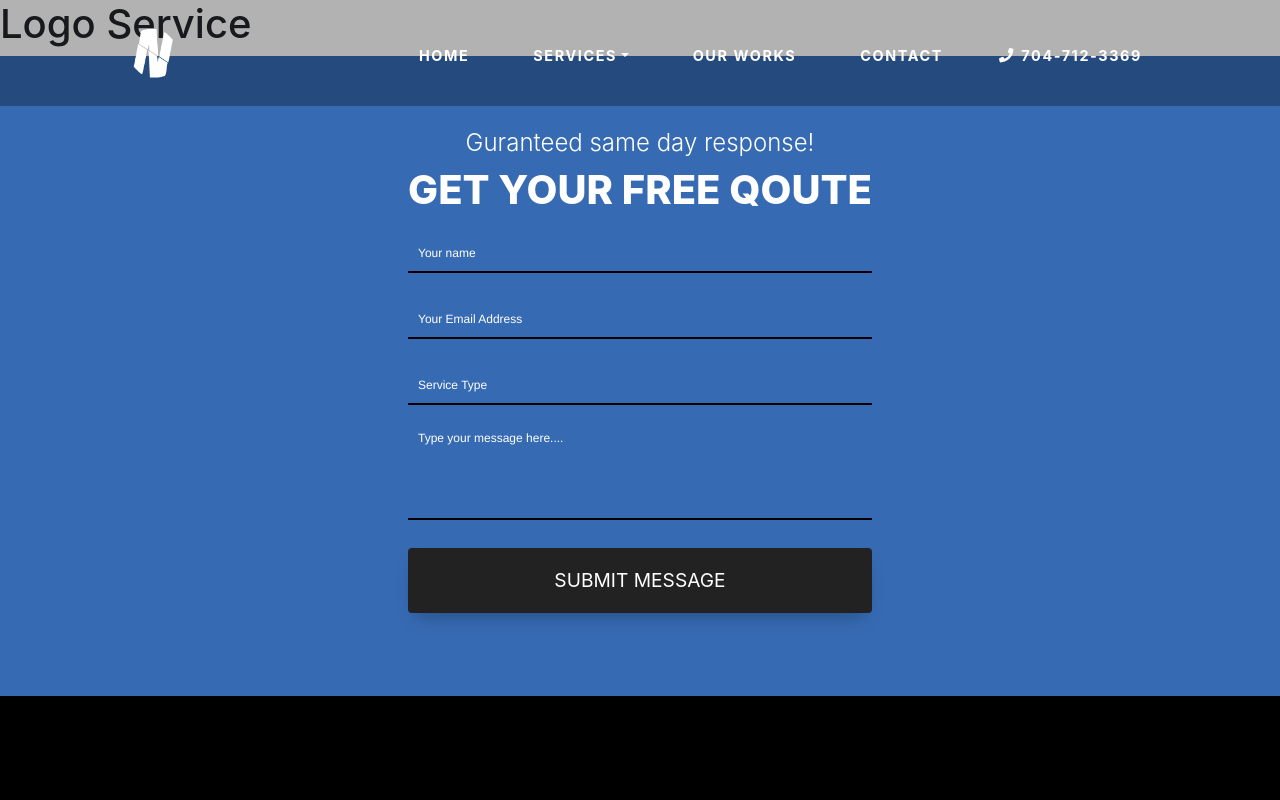
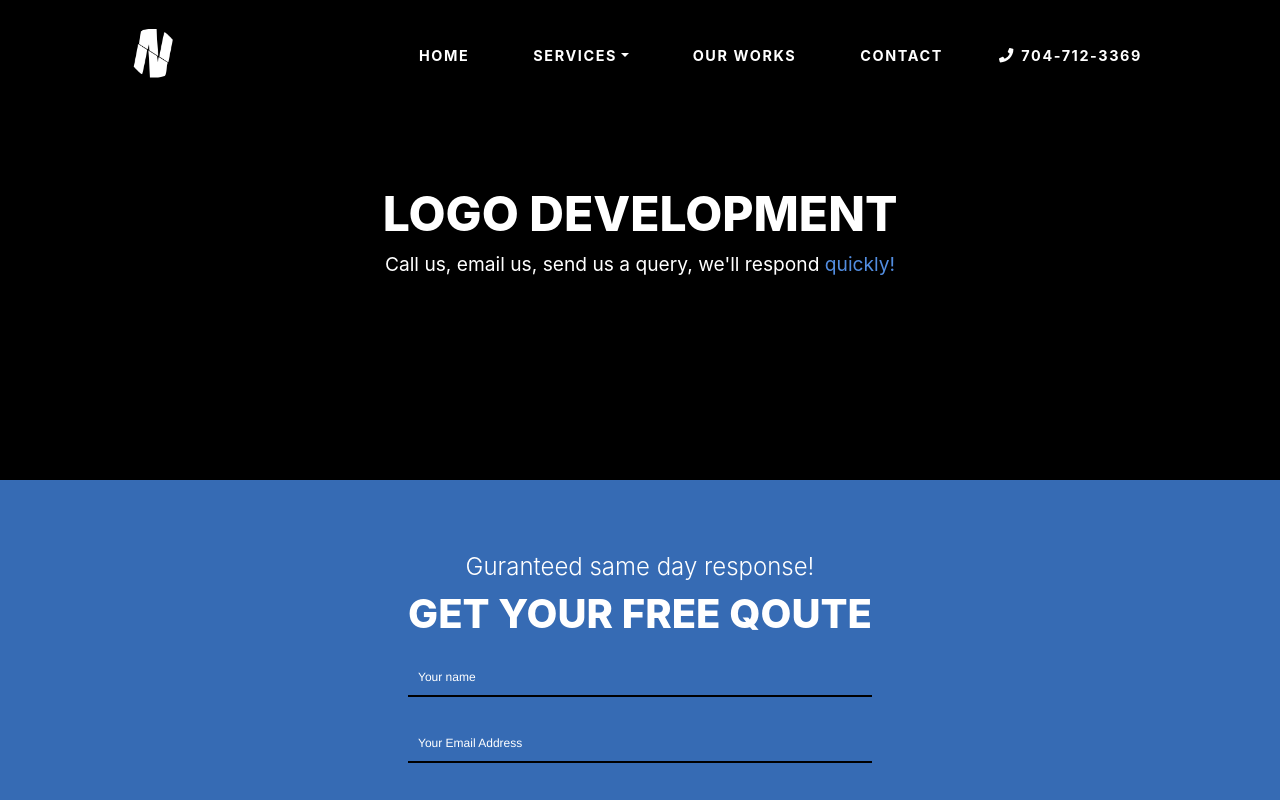
Before and after one commit to Clubin1/NeroDev, a React (Create React App) app: page /development/logo in a window 1280 px wide. Shown: the top 800 px of the page. Built offline with nearby package versions, Linux system fonts and the light colour scheme.

Commit message:
website, software, logo landing

```diff
--- a/src/App.js
+++ b/src/App.js
@@ -11,11 +11,13 @@ import Contact from './pages/Contact'
 // Componenets
 import Navbar from './components/ui/Navbar'
 import Footer from './components/ui/Footer'
+import GoToTop from './components/GoToTop'
 
 function App() {
   return (
     <div className="App">
       <Navbar/>
+      <GoToTop />
       <Switch>
         <Route path='/' exact component={Home} />
         <Route path='/development/website' exact component={WebService} />
--- /dev/null
+++ b/src/components/GoToTop.js
@@ -0,0 +1,17 @@
+import { useEffect } from 'react';
+import { withRouter } from 'react-router-dom';
+
+function ScrollToTop({ history }) {
+  useEffect(() => {
+    const unlisten = history.listen(() => {
+      window.scrollTo(0, 0);
+    });
+    return () => {
+      unlisten();
+    }
+  }, [history]);
+
+  return (null);
+}
+
+export default withRouter(ScrollToTop);
--- /dev/null
+++ b/src/components/LogoLanding.js
@@ -0,0 +1,12 @@
+import React from 'react'
+
+const LogoLanding = () => {
+    return (
+        <div className="contactLanding">
+            <h1 className="contactTitle contactSize">Logo Development</h1>
+            <p className="contactInfo">Call us, email us, send us a query, we'll respond <span className="textColor">quickly!</span></p>
+        </div>
+    )
+}
+
+export default LogoLanding
--- /dev/null
+++ b/src/components/SoftwareLanding.js
@@ -0,0 +1,12 @@
+import React from 'react'
+
+const SoftwareLanding = () => {
+    return (
+        <div className="contactLanding">
+            <h1 className="contactTitle contactSize">Software Development</h1>
+            <p className="contactInfo">Call us, email us, send us a query, we'll respond <span className="textColor">quickly!</span></p>
+        </div>
+    )
+}
+
+export default SoftwareLanding
--- /dev/null
+++ b/src/components/WebsiteLanding.js
@@ -0,0 +1,12 @@
+import React from 'react'
+
+const WebsiteLanding = () => {
+    return (
+        <div className="contactLanding">
+        <h1 className="contactTitle contactSize">Website Development</h1>
+        <p className="contactInfo">Call us, email us, send us a query, we'll respond <span className="textColor">quickly!</span></p>
+    </div>
+    )
+}
+
+export default WebsiteLanding
--- a/src/components/WorkLanding.js
+++ b/src/components/WorkLanding.js
@@ -5,7 +5,7 @@ import '../Assets/Styles/Home.css'
 const WorkLanding = () => {
     return (
         <div className="workLanding">
-              <p className="workInfo">Call us, email us, send us a query, we'll respond
+              <p className="workInfo">Check out our past work
                 <span className="textColor"> quickly!</span>
             </p>
             <h1 className="workTitle contactSize">Our Past Works</h1>
--- a/src/pages/LogoService.js
+++ b/src/pages/LogoService.js
@@ -1,10 +1,12 @@
 import React from 'react'
+
+import LogoLanding from '../components/LogoLanding'
 import ContactSection from '../components/ContactSection'
 
 const LogoService = () => {
     return (
         <div>
-            <h1> Logo Service </h1>
+            <LogoLanding/>
             <ContactSection/>
         </div>
     )
--- a/src/pages/SoftwareService.js
+++ b/src/pages/SoftwareService.js
@@ -1,10 +1,12 @@
 import React from 'react'
+
+import SoftwareLanding from '../components/SoftwareLanding'
 import ContactSection from '../components/ContactSection'
 
 const SoftwareService = () => {
     return (
         <div>
-            <h1> Software Service </h1>
+            <SoftwareLanding/>
             <ContactSection/>
         </div>
     )
--- a/src/pages/WebService.js
+++ b/src/pages/WebService.js
@@ -1,10 +1,12 @@
 import React from 'react'
+
 import ContactSection from '../components/ContactSection'
+import WebsiteLanding from '../components/WebsiteLanding'
 
 const WebService = () => {
     return (
         <div>
-            <h1>Website service</h1>
+            <WebsiteLanding/>
             <ContactSection/>
         </div>
     )
```
